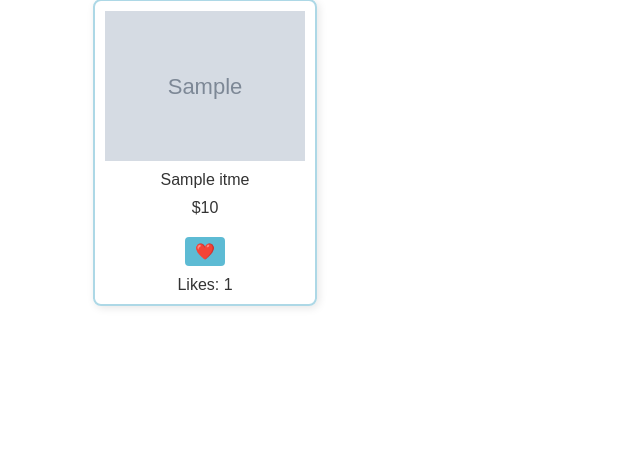
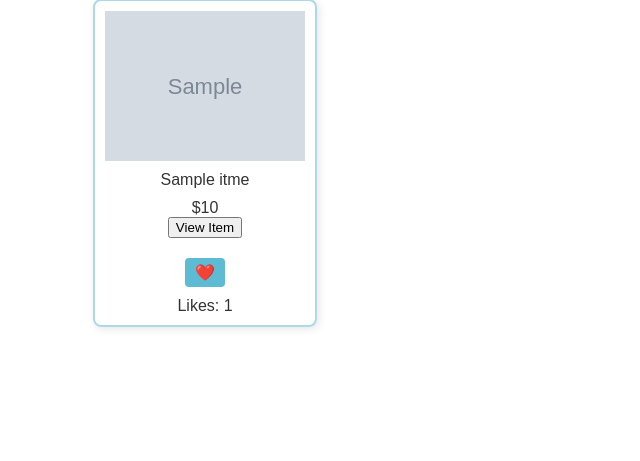
Before and after one commit to RayhanRashid/FakeBook-BarterPlace, a Flask app: page / in a window 1280 px wide. Shown: the part 210-671 px from the top of the page, without its empty margins (0-640 px from the left). Run offline with Flask 2, Linux system fonts and the light colour scheme; grey boxes marked "Sample" are stand-in pictures; a database or web service that is not in the repository returns one stand-in record (values such as "Sample title").

Commit message:
Error - item does not exist - line 65 rendering item.html

```diff
--- a/app.py
+++ b/app.py
@@ -17,6 +17,7 @@ db = client['flask_auth']  # Database
 users_collection = db['users']  # Collection for storing user data
 tokens_collection = db['tokens']  # Collection for storing authentication tokens
 items_collection = db['itmes'] # Collection for storing item posts and likes
+bids_colletion = db['bids'] # Collection for storing items and their list of bids
 #client.drop_database('flask_auth')
 
 def get_username_from_token():
@@ -58,6 +59,10 @@ def check_token(token, token_hash):
 def add_security_headers(response):
     response.headers['X-Content-Type-Options'] = 'nosniff'
     return response
+
+@app.route('/item', methods=['GET'])
+def item():
+    return render_template('itempage/item.html')
 
 @app.route('/like', methods=['POST'])
 def like_post():
@@ -234,7 +239,7 @@ def check_authentication():
     if request.path.startswith('/static'):
         return  # Allow static files to load without authentication
 
-    if request.path not in ['/', '/login', '/register','/logout','/post-item', '/post-and-store-item', '/like', '/unlike']:
+    if request.path not in ['/', '/login', '/register','/logout','/post-item', '/post-and-store-item', '/like', '/unlike', '/item']:
         if not authenticated():
             flash('You must be logged in to view this page.')
             return redirect(url_for('home'))
--- a/static/js/functions.js
+++ b/static/js/functions.js
@@ -29,3 +29,7 @@ document.getElementById("register_link").addEventListener("click", function() {
     // Open the register modal
     document.getElementById("register_dialog").showModal();
 });
+
+function viewItem() {
+    window.location.href = "/item";
+}
--- a/templates/index.html
+++ b/templates/index.html
@@ -53,9 +53,11 @@
         <section class="image-grid">
             {% for item in items %}
                 <div class="image-item">
-                    <img src="{{ item['item_image'] }}" alt="{{ item['item_name'] }}">
+                    <img src="{{ item['item_image'] }}" alt="{{ item['item_name'] }}" id="item-button">
                     <p>{{ item['item_name'] }}</p>
                     <p>${{ item['item_price'] }}</p>
+                    <button id="view-item" onclick="viewItem()">View Item</button>
+
 
                     <!--Like/Unlike Button-->
                     {% if auth_username and auth_username in item['likes'] %}
```
Also changed, not shown: templates/itempage/item.html (renamed from templates/item.html).
